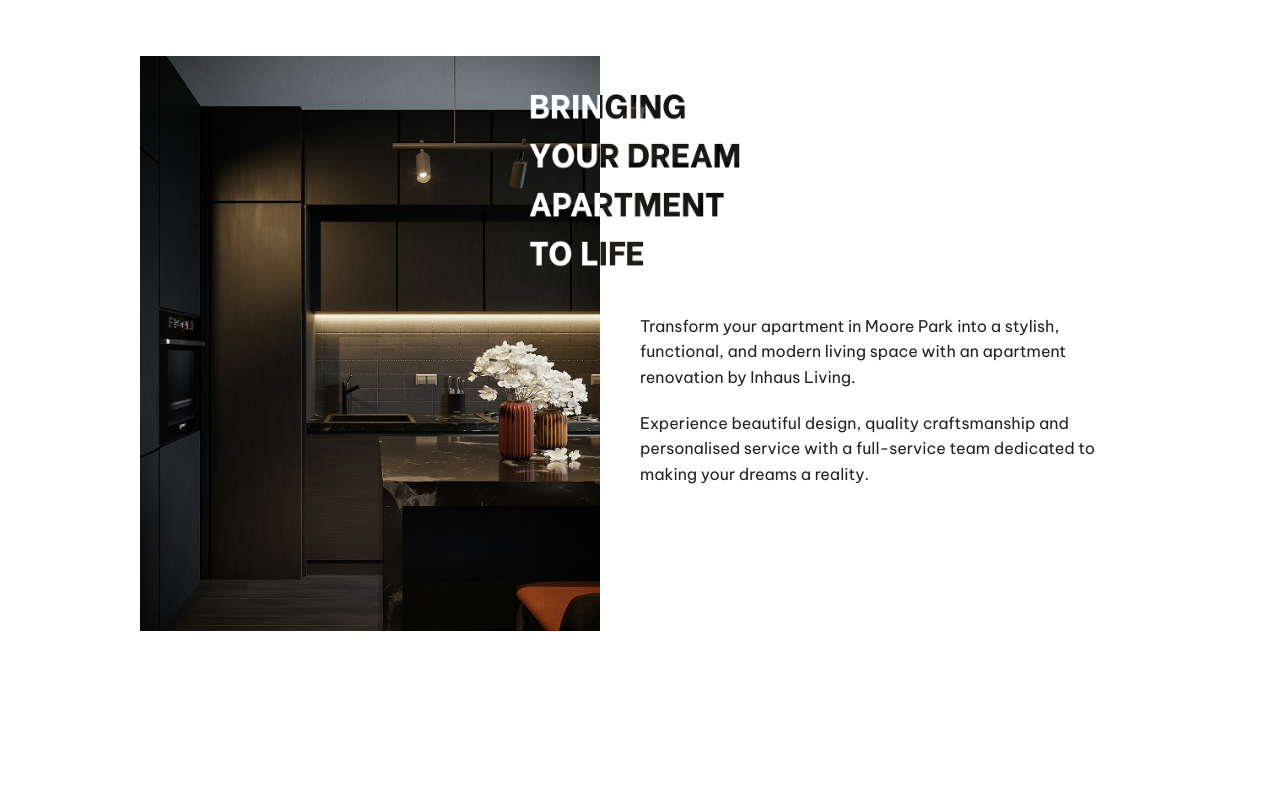
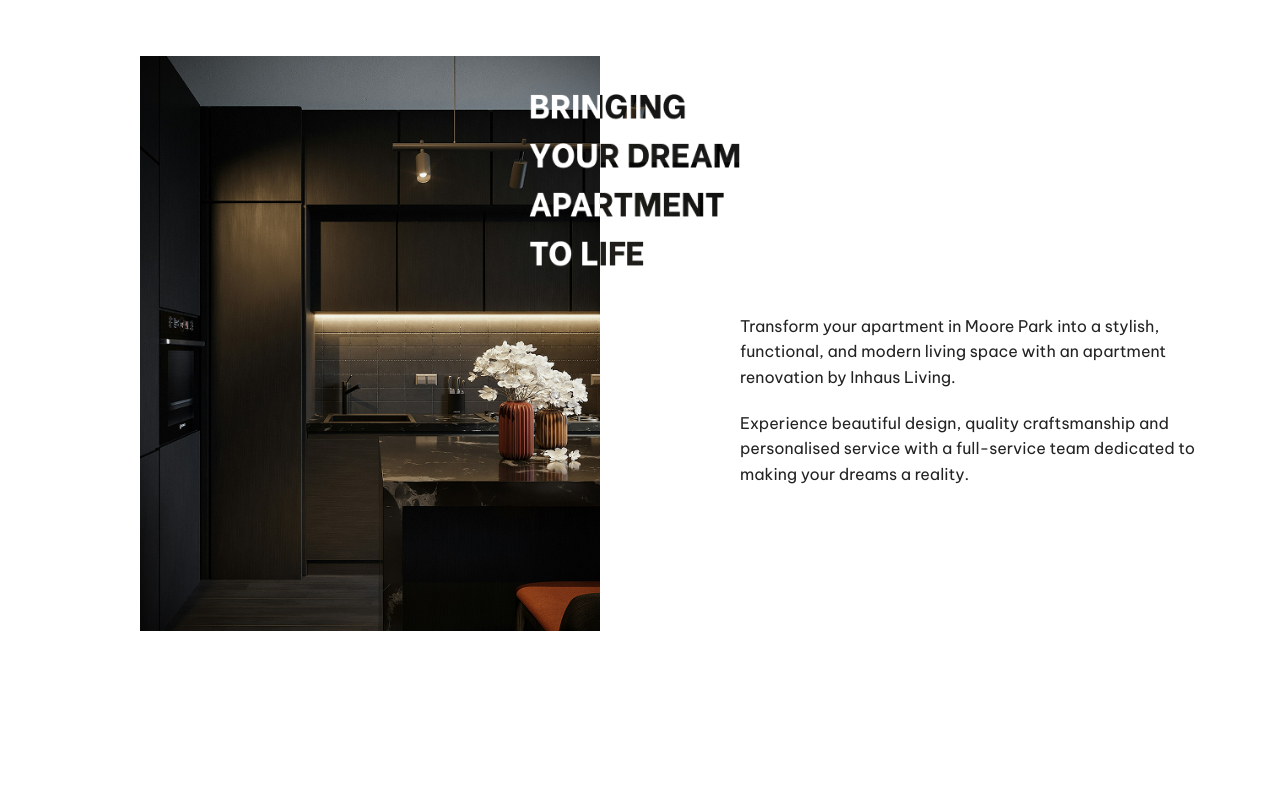
Before and after one commit to ellensilvaaat/lp-inhaus, a React (Create React App) app in the folder frontend/: page / in a window 1280 px wide. Shown: the part 884-1682 px from the top of the page. Built offline with nearby package versions, Linux system fonts and the light colour scheme.

Commit message:
ajustes segunda sessao

```diff
--- a/frontend/src/styles/DreamApartment.css
+++ b/frontend/src/styles/DreamApartment.css
@@ -28,7 +28,7 @@
 .text-container {
   position: absolute;
   top: 60%;
-  left: 50%;
+  left: 60%;
   transform: translateY(-50%);
   width: 50%;
   font-family: 'Be Vietnam Pro', sans-serif;
```
